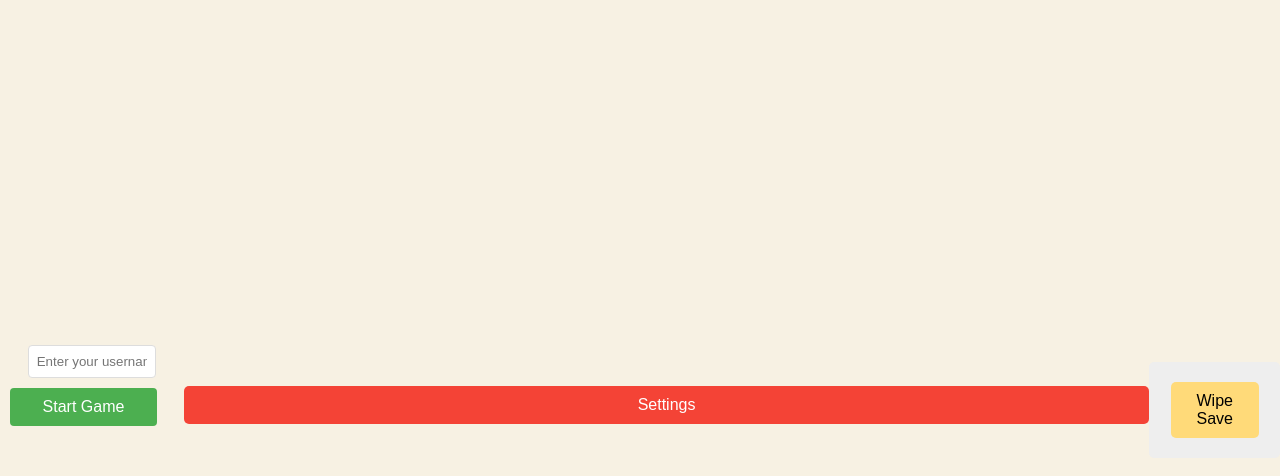
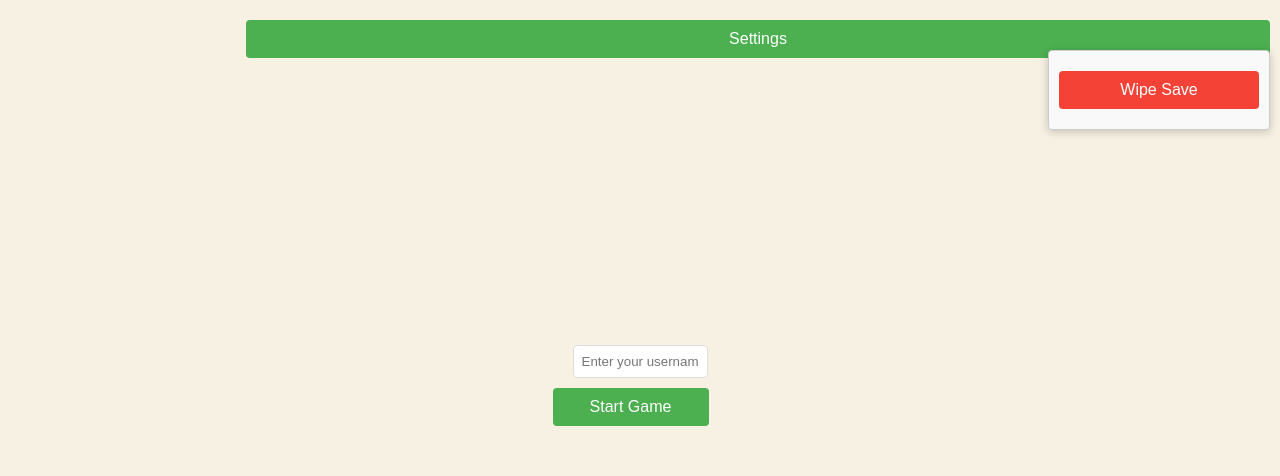
Before and after one commit to daniel-inderos/Daniel-s-Cookie-Clicker, a plain HTML site: page index.html in a window 1280 px wide. Both pictures are taken after a click on the button "Settings". Drawn offline with Linux system fonts and the light colour scheme.

Commit message:
Update style.css

```diff
--- a/style.css
+++ b/style.css
@@ -117,24 +117,45 @@ button:disabled {
 /* ... existing styles ... */
 
 #settings-button {
-    /* Style as needed */
-    margin-top: 20px;
+    padding: 10px 15px;
+    background-color: #4CAF50; /* or any color that matches your game's theme */
+    color: white;
+    border: none;
+    border-radius: 4px;
+    cursor: pointer;
+    position: absolute;
+    top: 10px;
+    right: 10px;
+}
+
+#settings-button:hover {
+    background-color: #45a049;
+}
+
+#settings-panel {
+    position: absolute;
+    top: 50px; /* Adjust as needed to place below the settings button */
+    right: 10px;
+    width: 200px; /* or as needed */
+    background-color: #f9f9f9;
+    border: 1px solid #ccc;
+    border-radius: 4px;
     padding: 10px;
+    box-shadow: 0 2px 10px rgba(0, 0, 0, 0.2);
+    display: none;
+}
+
+#wipe-save-button {
+    padding: 10px 15px;
     background-color: #f44336;
     color: white;
     border: none;
-    border-radius: 5px;
+    border-radius: 4px;
     cursor: pointer;
+    width: 100%; /* Make button expand to the width of the settings panel */
+    box-sizing: border-box; /* Include padding and border in the element's total width and height */
 }
 
-#settings-button:hover {
+#wipe-save-button:hover {
     background-color: #d32f2f;
 }
-
-#settings-panel {
-    /* Style as needed */
-    margin-top: 20px;
-    padding: 10px;
-    background-color: #eeeeee;
-    border-radius: 5px;
-}
```
